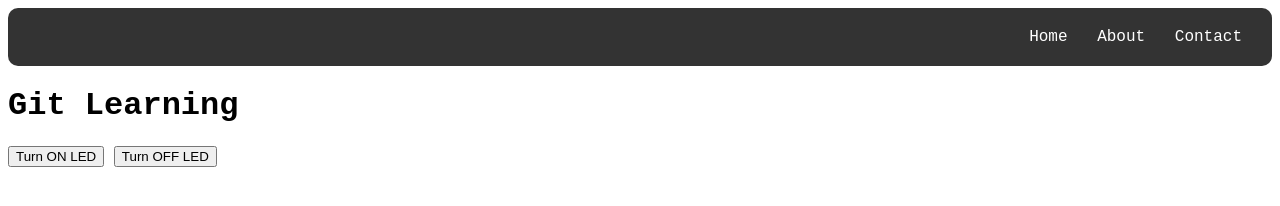
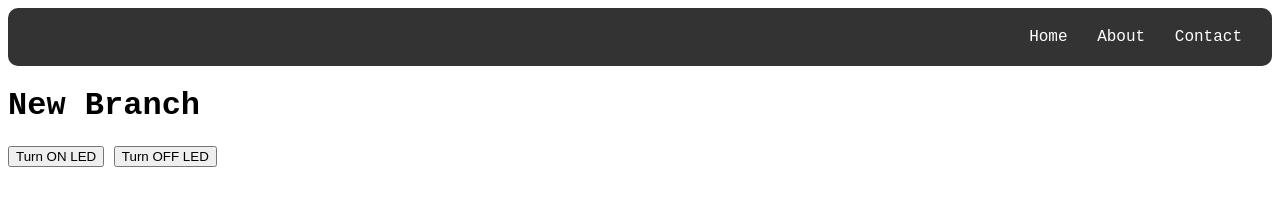
Before and after one commit to Sorasun45/my-website, a plain HTML site: page index.html in a window 1280 px wide. Drawn offline with Linux system fonts and the light colour scheme.

Commit message:
new branch

```diff
--- a/index.html
+++ b/index.html
@@ -15,7 +15,7 @@
         <a href="./contact.html">Contact</a>
     </div>
     <div class="content">
-        <h1>Git Learning</h1>
+        <h1>New Branch</h1>
         <button onclick="controlLED('on')">Turn ON LED</button>
         <button onclick="controlLED('off')">Turn OFF LED</button>
 
```
